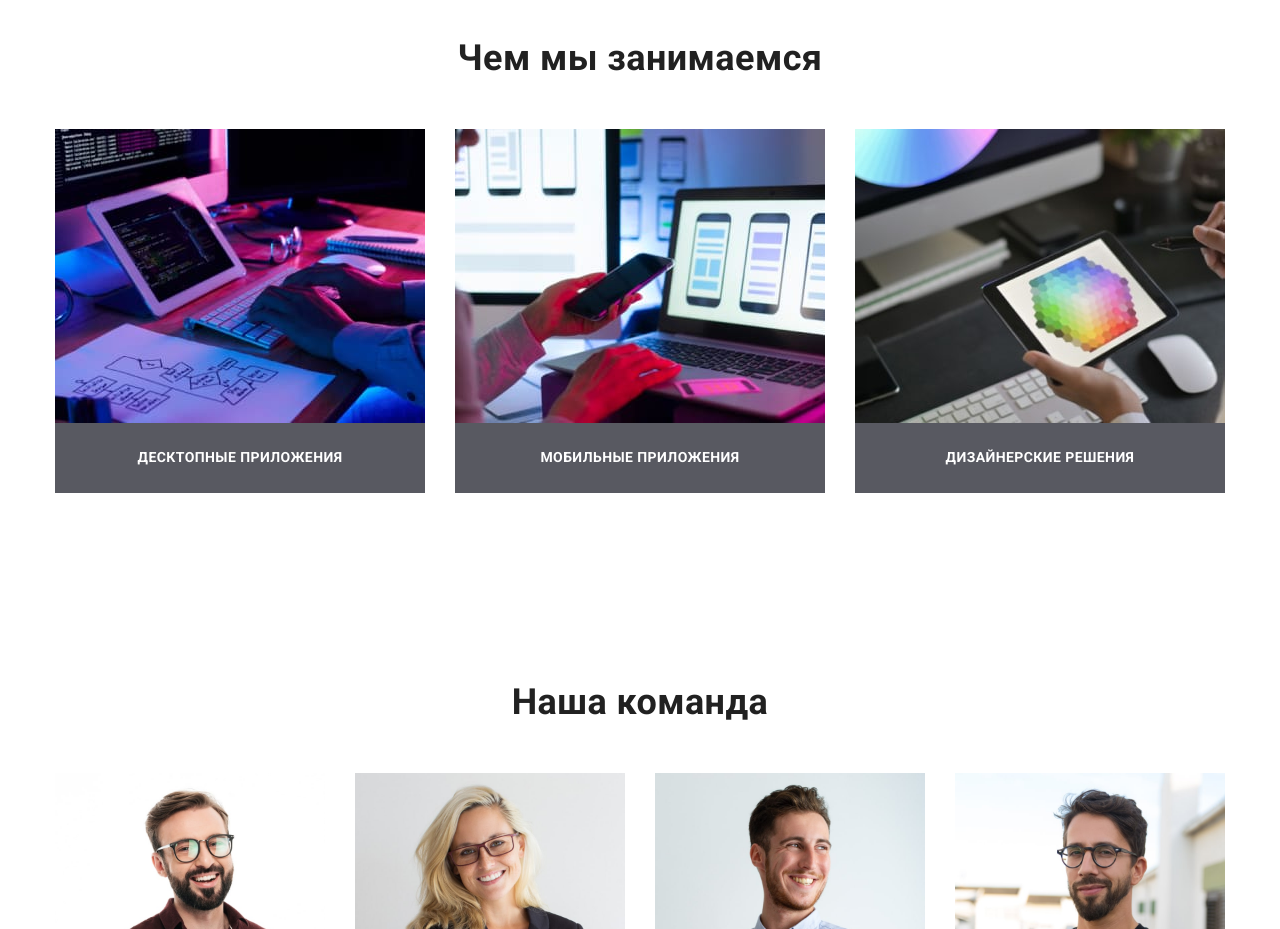
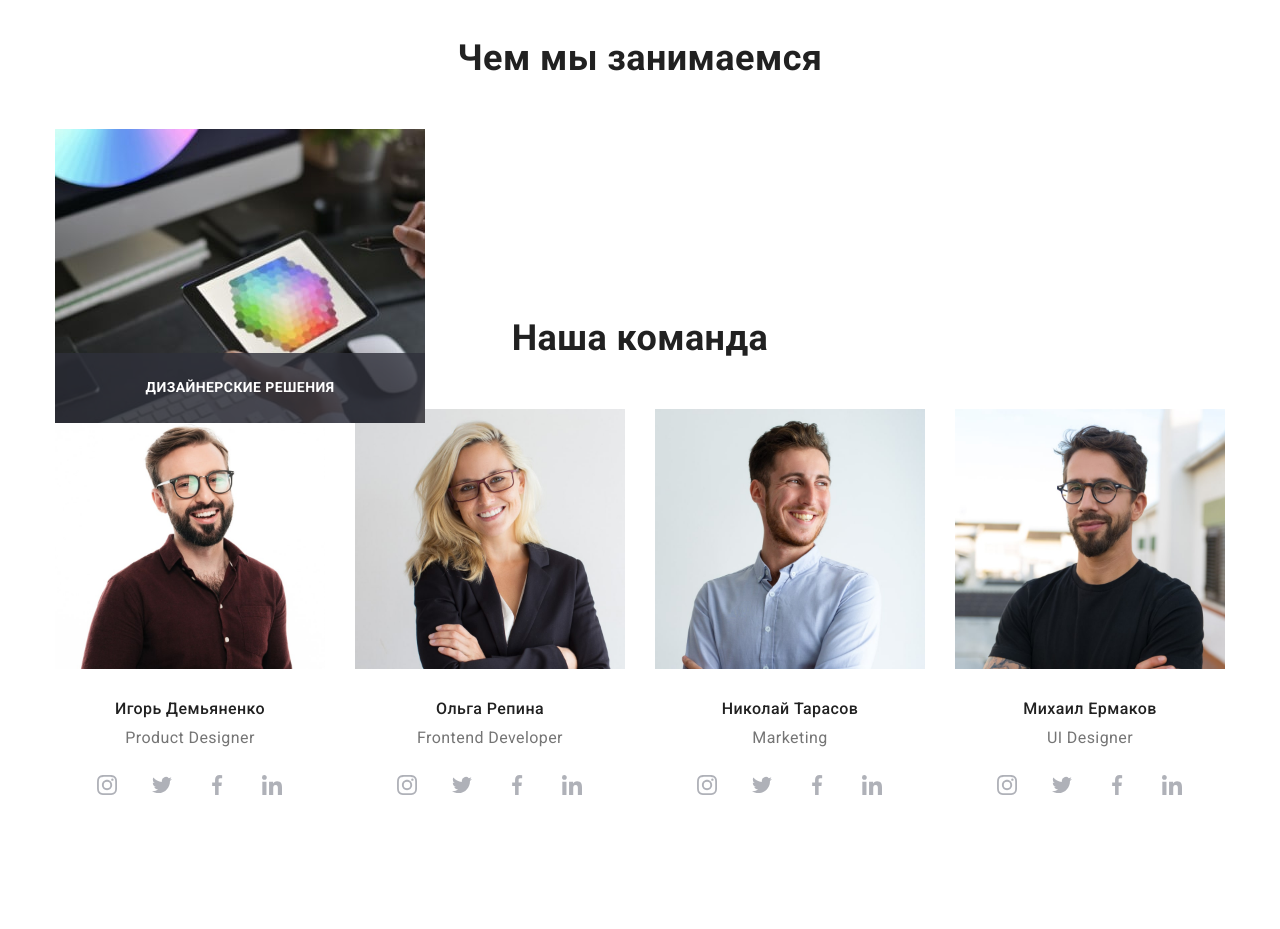
Before and after one commit to vitaliilatka/goit-markup-hw-05, a plain HTML site: page index.html in a window 1280 px wide. Shown: the part 1080-2009 px from the top of the page. Drawn offline with nearby package versions, Linux system fonts and the light colour scheme; a script that the page names is missing.

Commit message:
correcting work 1

```diff
--- a/css/style.css
+++ b/css/style.css
@@ -269,13 +269,13 @@ svg {
     line-height: 1.17;
     text-align: center;
 }
-/* ширина контента секкции */
+/* ширина контента секции */
 .examples-list .item {
-    position: relative;
+    position: absolute;
     flex-basis: calc((100% - 2 * 30px) / 3);
 }
 .examples-list .text {
-    position: relative;
+    position: absolute;
     left: 0;
     bottom: 0;
     display: flex;
```
